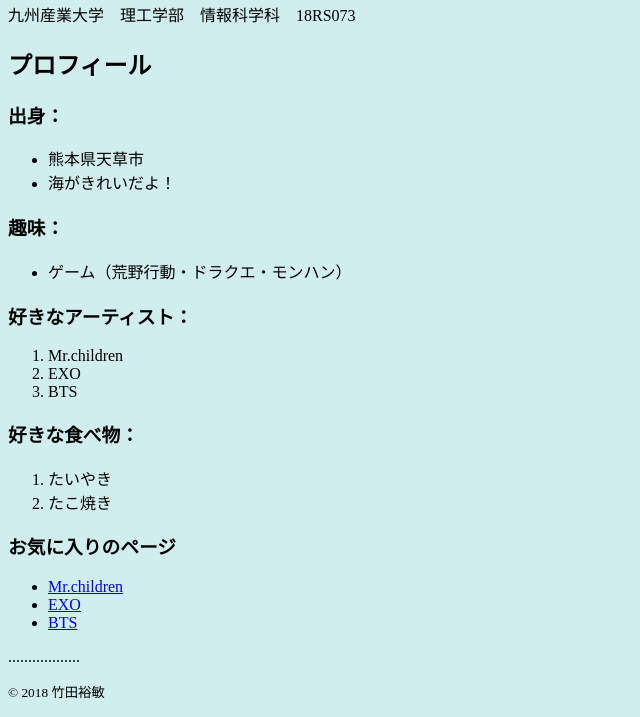
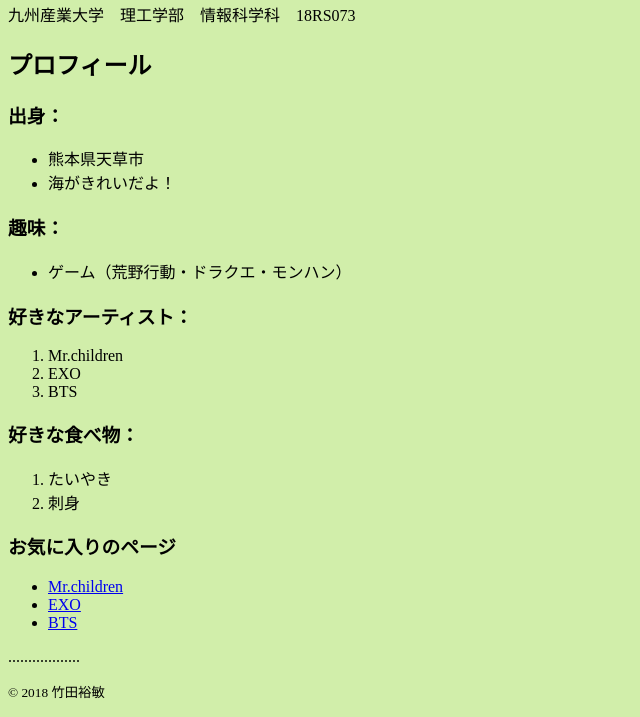
Before and after one commit to k18rs073/test01, a plain HTML site: page index.html in a window 1280 px wide. Shown: the part 87-804 px from the top of the page, without its empty margins (0-640 px from the left). Drawn offline with Linux system fonts and the light colour scheme.

Commit message:
食べ物と背景を変更

```diff
--- a/index.html
+++ b/index.html
@@ -31,7 +31,7 @@
 <h3>好きな食べ物：</h3>
 <ol>
 <li>たいやき</li>
-<li>たこ焼き</li>
+<li>刺身</li>
 </ol>
 
 <h3>お気に入りのページ</h3>
--- a/style.css
+++ b/style.css
@@ -1,3 +1,3 @@
 body{
-  background: #D1EEEE;
+  background: #D1EEAA;
 }
```
